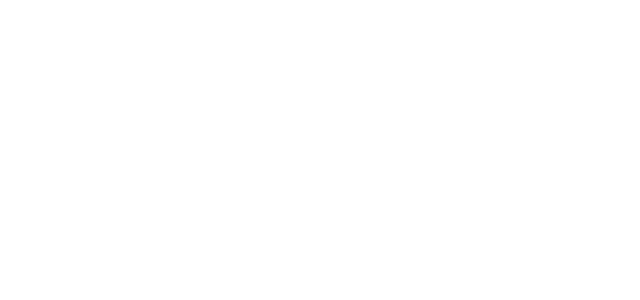
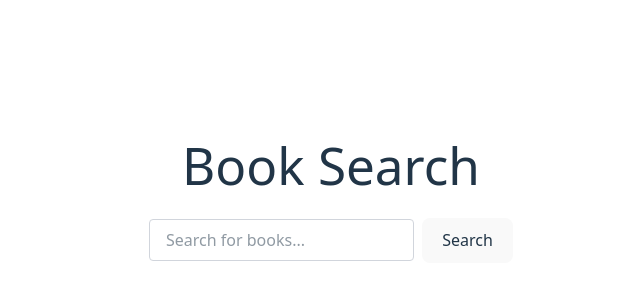
Before and after one commit to michaelZ00/Lib-Project, a React (Vite) app: page / in a window 1280 px wide. Shown: the part 200-500 px from the top of the page, without its empty margins (309-949 px from the left). Built offline with nearby package versions, Linux system fonts and the light colour scheme.

Commit message:
basic search and fatch with API working

```diff
--- a/src/App.tsx
+++ b/src/App.tsx
@@ -1,11 +1,47 @@
+import { useState } from 'react'
 import './App.css'
+const apiKEY = import.meta.env.VITE_GOOGLE_BOOKS_KEY
+interface Book {
+  id: string;
+  volumeInfo: {
+    title: string;
+    authors?: string[];
+    imageLinks?: {
+      thumbnail: string;
+    };
+  };
+}
+
 function App() {
+  const [query, setQuery] = useState('')
+  const [books, setBooks] = useState<Book[]>([])
 
+  const handleSearch = async (e: React.FormEvent) => {
+    e.preventDefault()
+    try {
+      const response = await fetch(`https://www.googleapis.com/books/v1/volumes?q=${query}+intitle&key=${apiKEY}`)
+      const data = await response.json()
+      console.log('Fetched books:', data)
+      setBooks(data.items || [])
+    } catch (error) {
+      console.error('Error fetching books:', error)
+    }
+  }
 
   return (
-    <>
-
-    </>
+    <div className="app">
+      <h1 className="mt-0 mb-6">Book Search</h1>
+      <form onSubmit={handleSearch}>
+        <input
+          type="text"
+          placeholder="Search for books..."
+          className="border border-gray-300 rounded px-4 py-2 mr-2 outline-none focus:ring-2 focus:ring-blue-500"
+          value={query}
+          onChange={(e) => setQuery(e.target.value)}
+        />
+        <button type="submit">Search</button>
+      </form>
+    </div>
   )
 }
 
```
Also changed, not shown: 1 other file (tests, documents, lock files or other folders).
